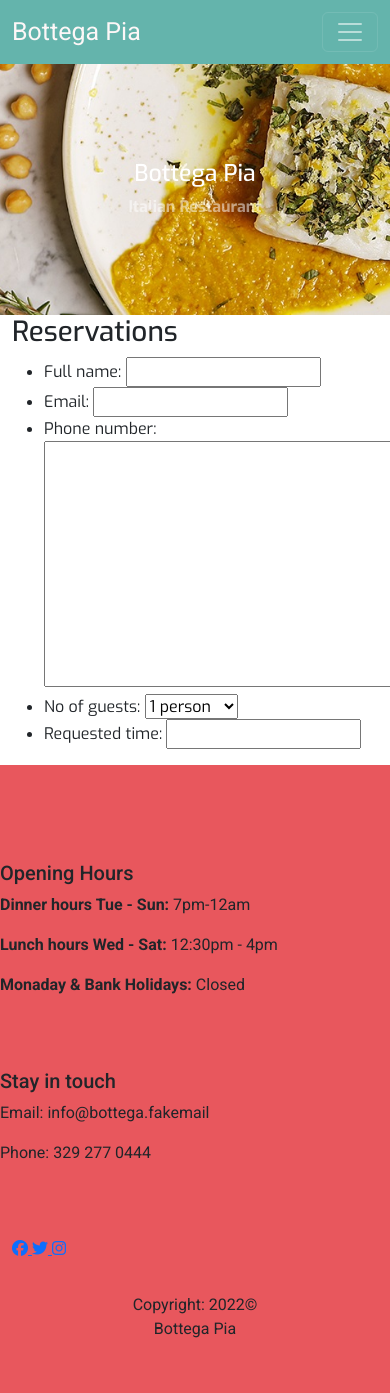
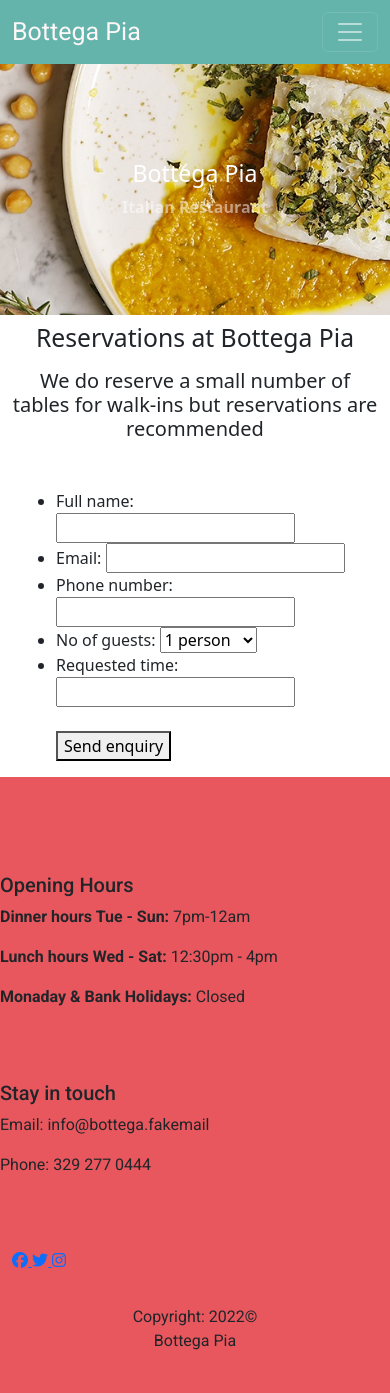
Before and after one commit to ExcellentWish/portfolio-project-4, a Django app: page /reservations/ in a window 390 px wide; the page is wider, and only the part inside the window is pictured. Before the commit the page ends 1338 px from the top of that part, so only its background shows below. Run offline with Django 3.2, Linux system fonts and the light colour scheme; some libraries are stand-ins or nearby versions.

Commit message:
Amend phone number field and reservation form

```diff
--- a/requirements.txt
+++ b/requirements.txt
@@ -3,8 +3,13 @@ cloudinary==1.29.0
 dj-database-url==1.0.0
 dj3-cloudinary-storage==0.0.6
 Django==3.2.15
+django-bootstrap-datepicker-plus==4.0.0
+django-bootstrap-v5==1.0.11
+django-bootstrap4==22.2
 django-phone-field==1.8.1
+django-phonenumber-field==7.0.0
 gunicorn==20.1.0
+phonenumbers==8.12.55
 psycopg2==2.9.3
 pytz==2022.2.1
 sqlparse==0.4.2
--- a/reservations/forms.py
+++ b/reservations/forms.py
@@ -1,5 +1,6 @@
 from .models import Customer, Reservations
 from django import forms
+from bootstrap_datepicker_plus.widgets import DateTimePickerInput
 
 class CustomerForm(forms.ModelForm):
     class Meta:
@@ -10,3 +11,6 @@ class ReservationForm(forms.ModelForm):
     class Meta:
         model = Reservations
         fields = ('no_of_guests', 'requested_time')
+        widgets = {
+            'requested_time':DateTimePickerInput()
+        }
--- a/reservations/models.py
+++ b/reservations/models.py
@@ -1,12 +1,13 @@
 from django.db import models
-from phone_field import PhoneField
+from phonenumber_field.modelfields import PhoneNumberField
+import datetime
 
 # Create your models here.
 class Customer(models.Model):
     customer_id = models.AutoField(primary_key=True)
     full_name = models.CharField(max_length=50)
     email = models.EmailField()
-    phone_number = PhoneField(blank=True, help_text='Contact phone number', E164_only=False)
+    phone_number = PhoneNumberField()
 
     def __str__(self):
         return self.full_name
--- a/reservations/views.py
+++ b/reservations/views.py
@@ -4,6 +4,7 @@ from django.http import HttpResponseRedirect
 from django.contrib import messages
 from .models import Tables, Customer, Reservations
 from .forms import CustomerForm, ReservationForm
+
 
 # Create your views here.
 class ReservationsEnquiry(View):
--- a/templates/index.html
+++ b/templates/index.html
@@ -28,7 +28,7 @@
                 <div class="col-6 text-center">
                     <div>
                         <img src="{% static '/images/PP4-table.jpg' %}" class="img-thumbnail" alt="Table of good with glasses of water and wine">
-                        <a href="#" class="page-link">
+                        <a href="{% url 'reservations' %}" class="page-link">
                             <h3>Reservations</h3>
                         </a>
                     </div>
--- a/templates/reservations.html
+++ b/templates/reservations.html
@@ -2,14 +2,31 @@
 
 {% load static %}
 {% block content %}
+<!-- {% load bootstrap5 %} -->
+{% bootstrap_css %}
 
-<h1>Reservations</h1>
+{{ reservation_form.media }}
+<div class="row">
+    <div class="col-sm-2"></div>
+    <div class="col-sm-8">
+        <h2 class="text-center mt-2 mb-3">Reservations at Bottega Pia</h2>
+        <h5 class="text-center mt-2 mb-5">We do reserve a small number of tables for walk-ins but reservations are recommended</h5>
+    </div>
+</div>
+<div class="container">
+    <div class="row">
+        <div class="col-sm-3"></div>
+        <div class="col-sm-6">
+            <form action="{% url 'reservations' %}" method="POST">{% csrf_token %}
+                <ul id="full-form">
+                    {{ customer_form.as_ul }}
+                    {{ reservation_form.as_ul }}
 
-<form action="{% url 'reservations' %}" method="POST">
-    <ul>
-        {{ customer_form.as_ul }}
-        {{ reservation_form.as_ul }}
-    </ul>
-</form>
+                    <button type="submit" class="button btn-outline-success mt-4 text-center submit-button">Send enquiry</button>
 
+                </ul>
+            </form>
+        </div>
+    </div>
+</div>
 {% endblock %}
```
Also changed, not shown: bottega_pia/settings.py (+8 -0 lines), reservations/migrations/0002_alter_customer_phone_number.py (added).
